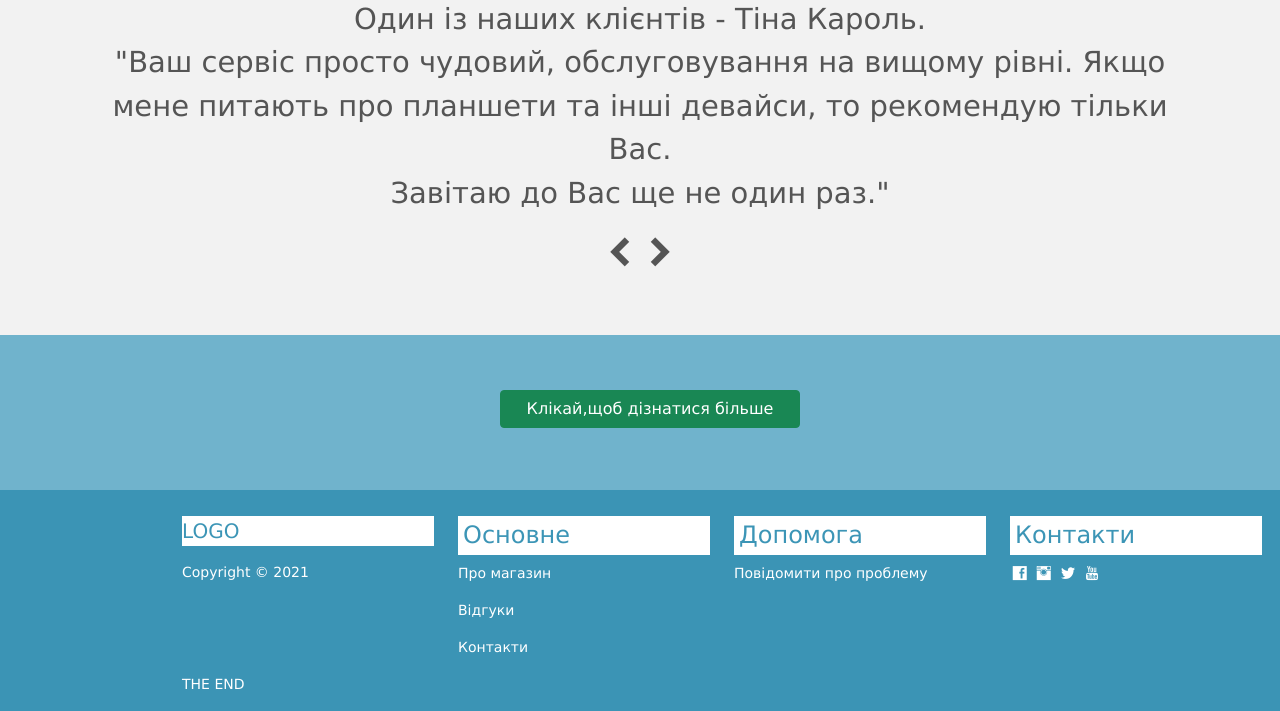
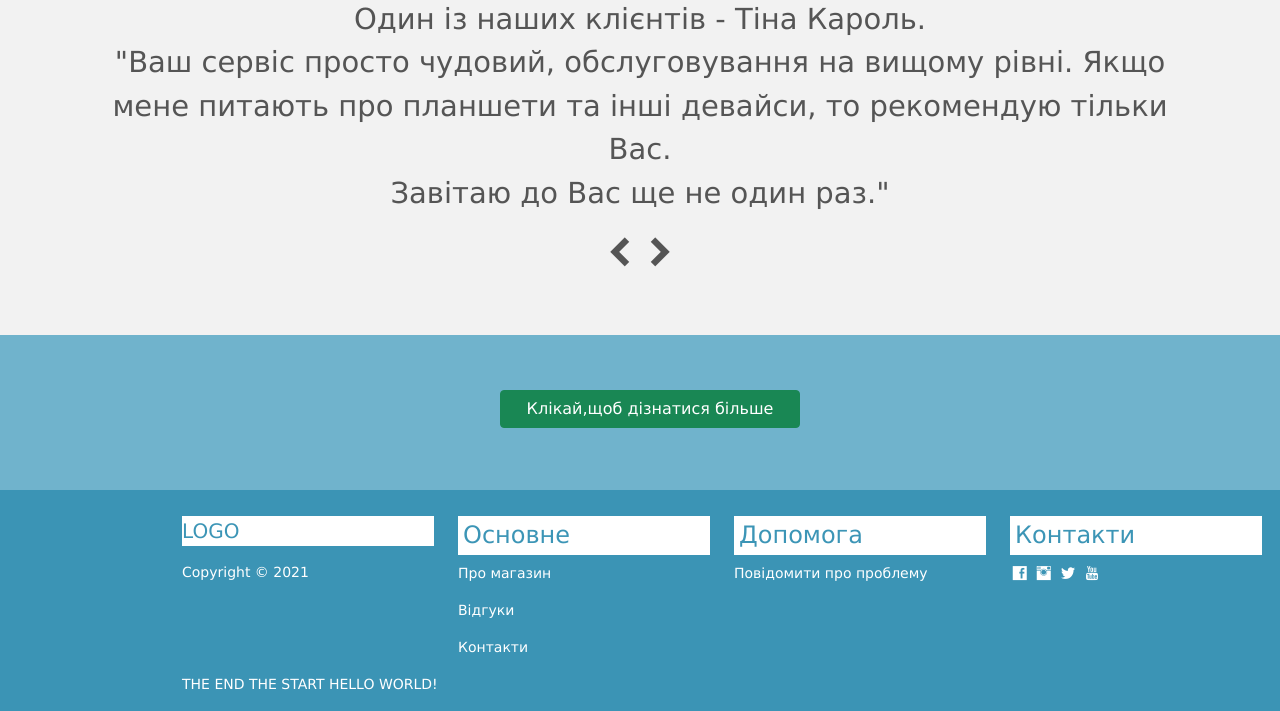
Before and after one commit to Nastysikk/itprogects, a plain HTML site: page index.html in a window 1280 px wide. Shown: the part 2982-3693 px from the top of the page. Drawn offline with nearby package versions, Linux system fonts and the light colour scheme.

Commit message:
update div

```diff
--- a/index.html
+++ b/index.html
@@ -222,6 +222,8 @@
 				</div>
 				<div class="row-12">
 					THE END
+					THE START
+					HELLO WORLD!
 				</div>
 			</div>
 		</div>
```
